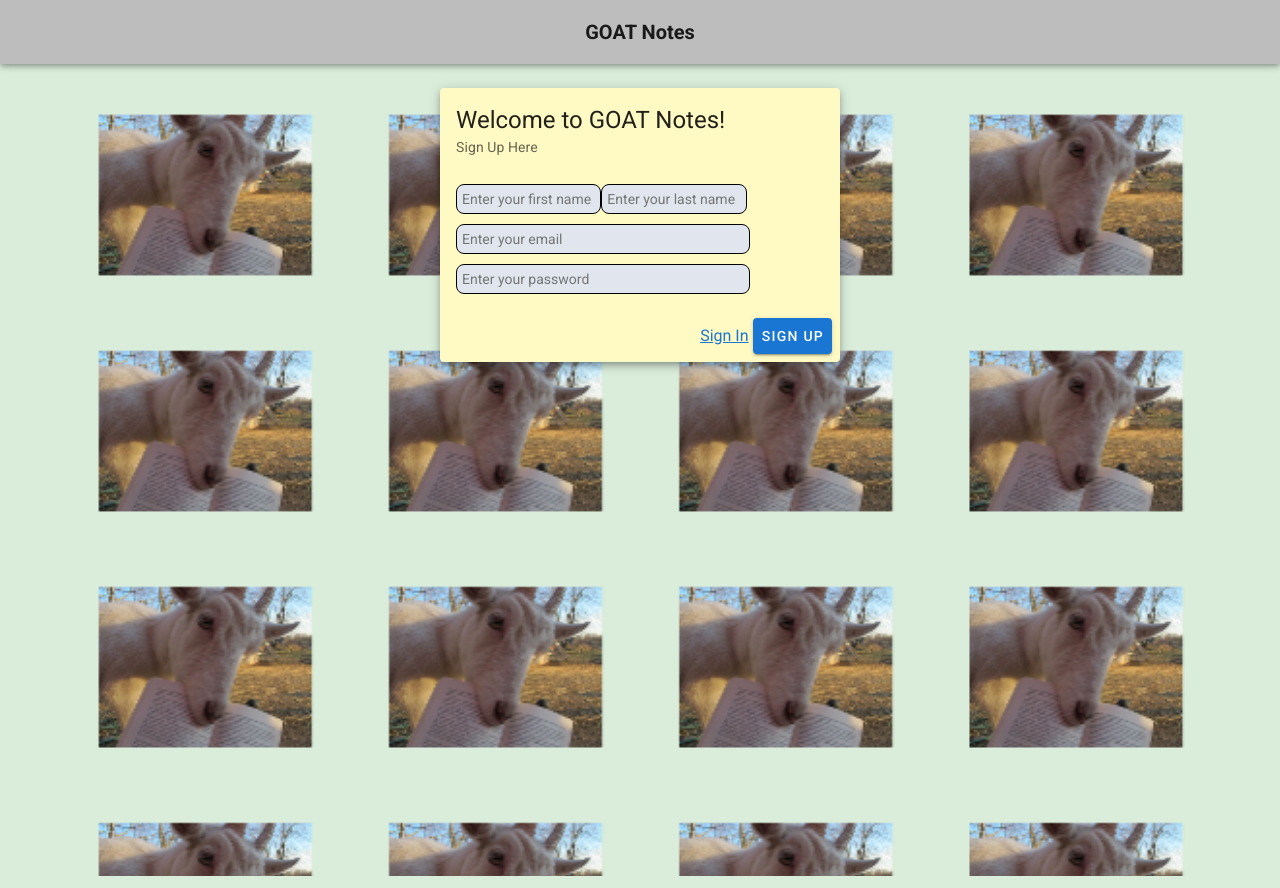
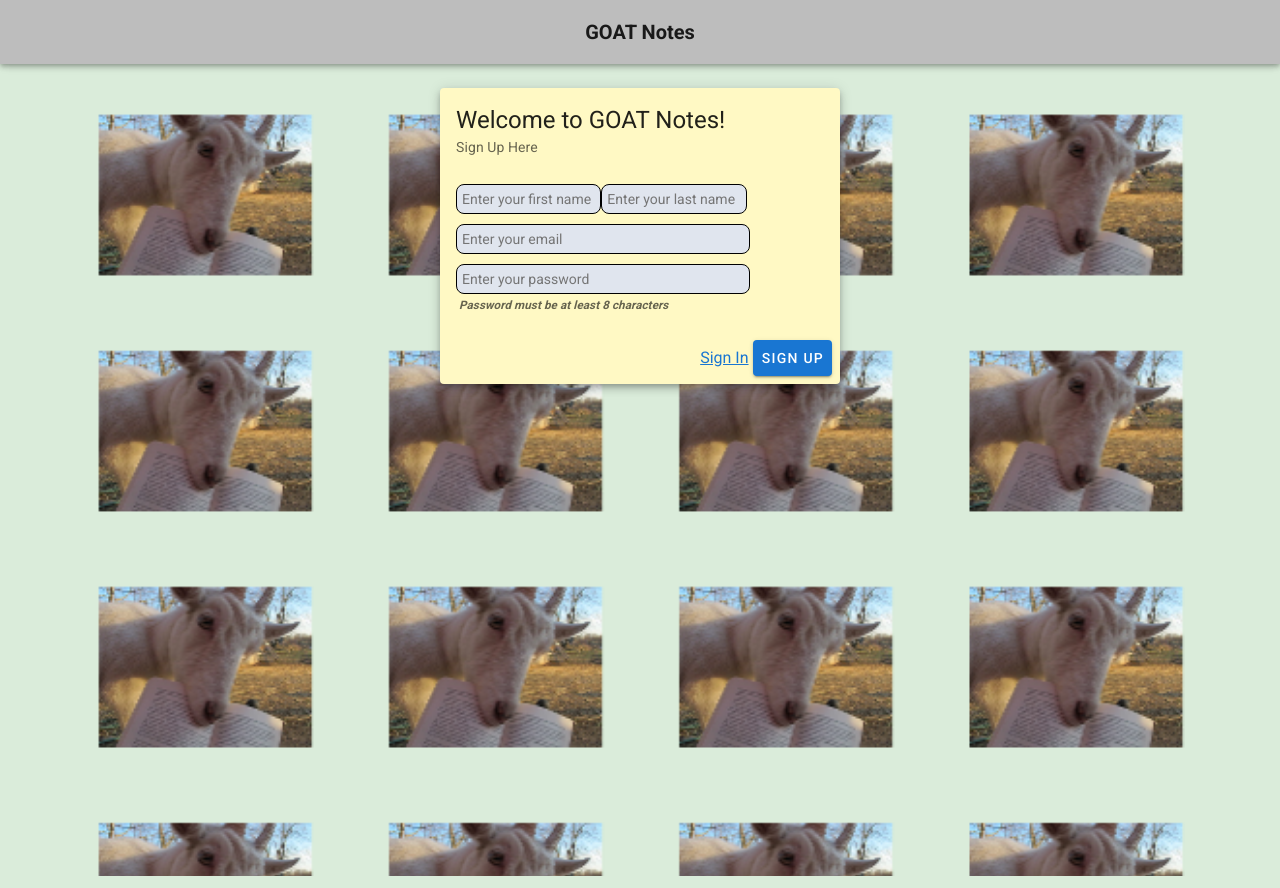
Before and after one commit to athibau2/goatnote, a Nuxt app: page /signup in a window 1280 px wide. Built offline with nearby package versions, Linux system fonts and the light colour scheme.

Commit message:
password length warning

```diff
--- a/pages/signup.vue
+++ b/pages/signup.vue
@@ -18,6 +18,9 @@
                         </div>
                         <div>
                             <input v-model="password" type="password" placeholder="Enter your password" required>
+                            <div>
+                                <i><h5>&nbsp;Password must be at least 8 characters</h5></i>
+                            </div>
                         </div>
                     </v-card-text>
                     <v-card-actions>
```
